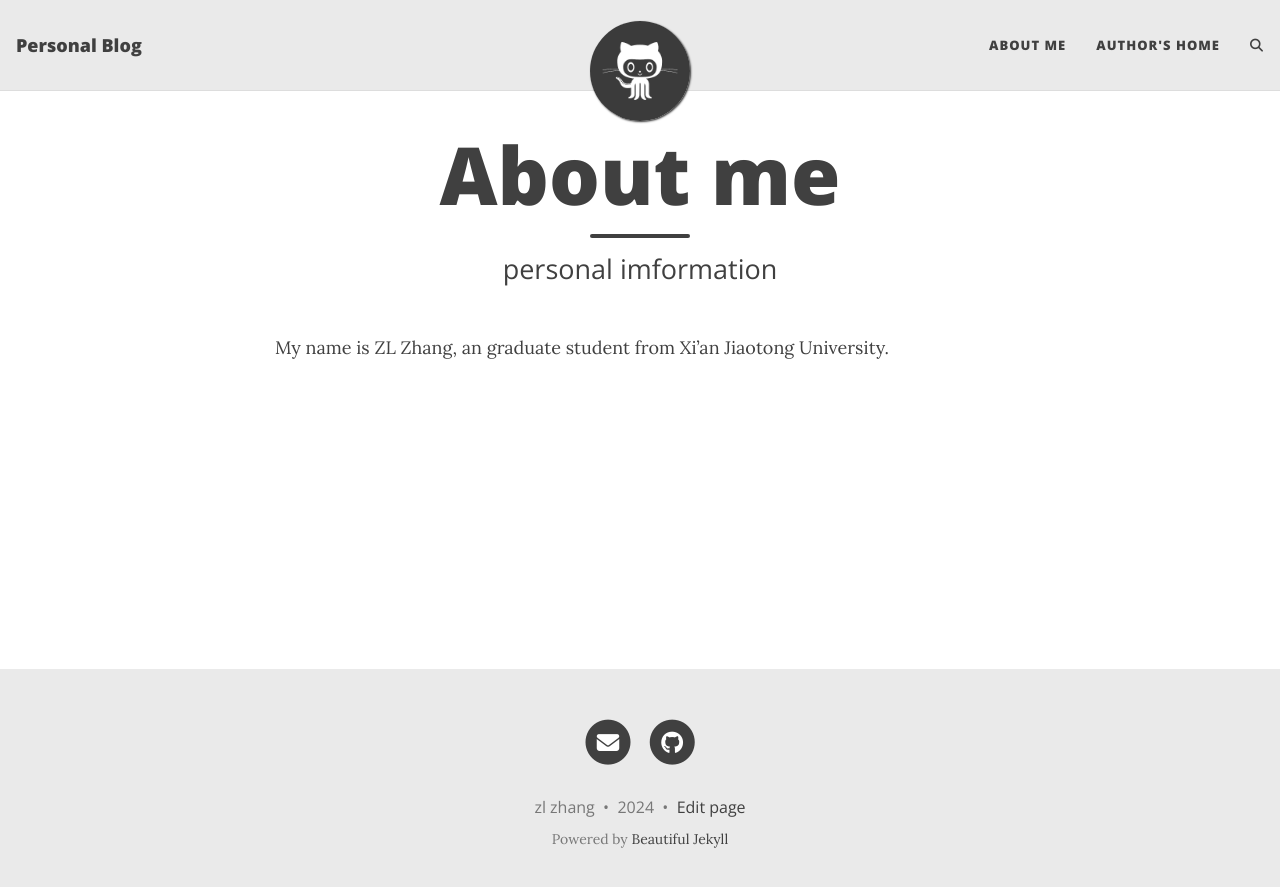
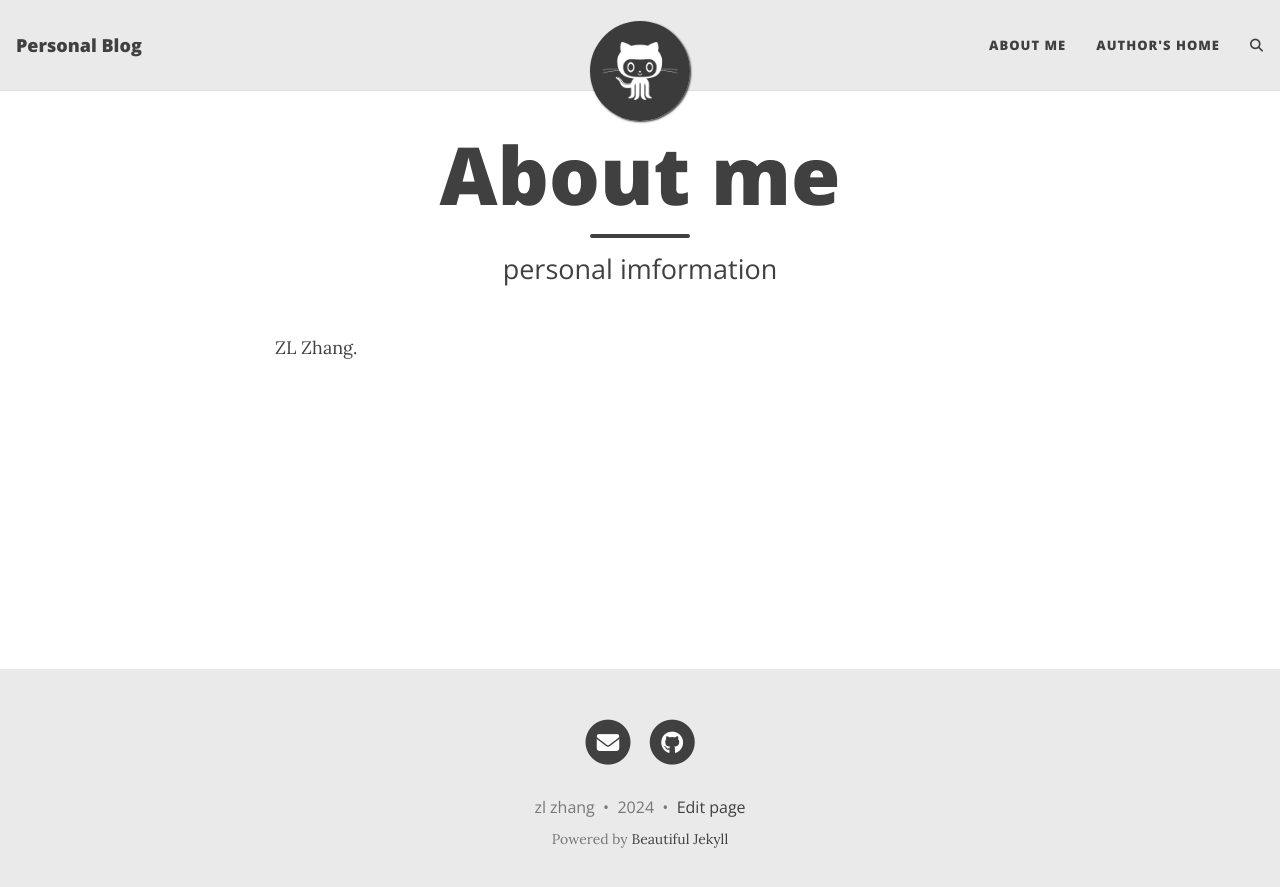
Before and after one commit to zzl0827/zzl0827.github.io, a Jekyll site: the page built from aboutme.md, in a window 1280 px wide. Shown: the top 887 px of the page. Built offline with Jekyll 4.4.1, drawn with Linux system fonts in a browser that asks for light colours; comment, search, counter and statistics services are not loaded.

Commit message:
修改aboutme

```diff
--- a/aboutme.md
+++ b/aboutme.md
@@ -4,4 +4,4 @@ title: About me
 subtitle: personal imformation
 ---
 
-My name is ZL Zhang, an graduate student from Xi'an Jiaotong University.
+ZL Zhang.
```
